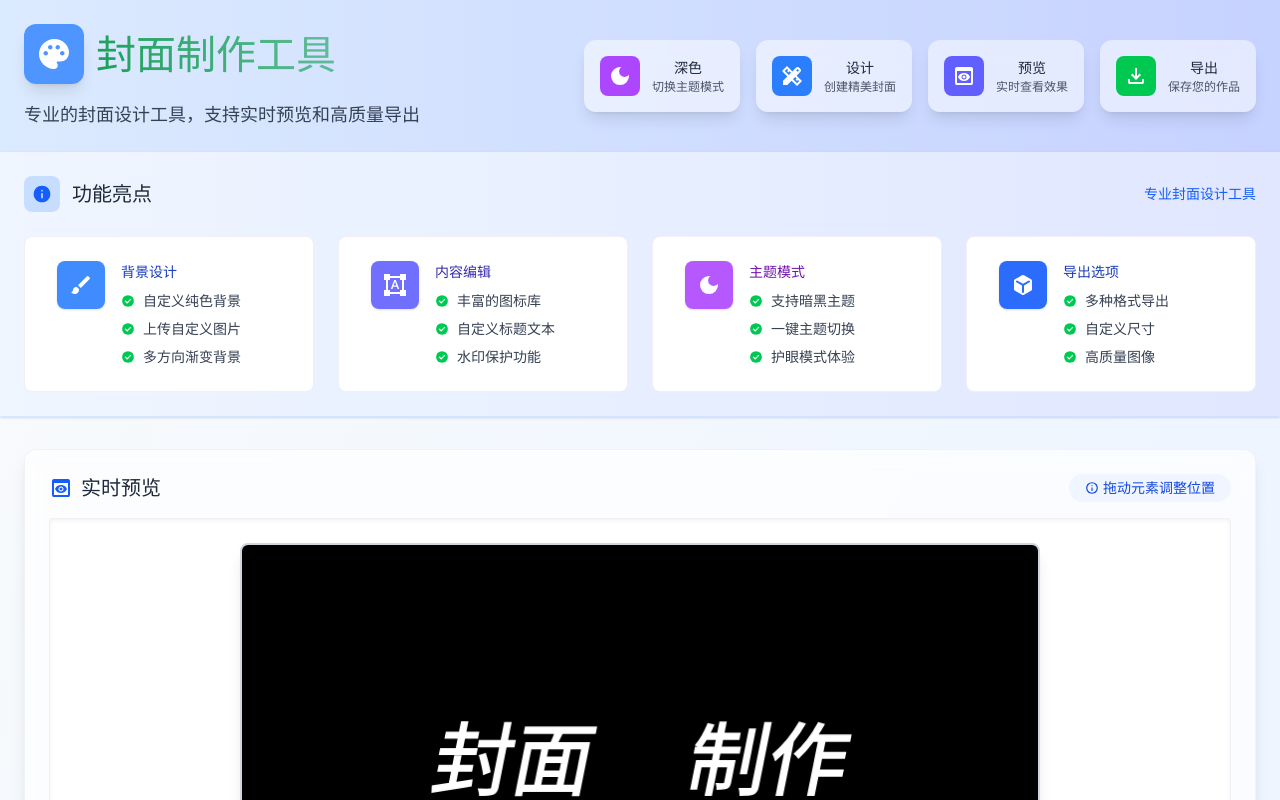
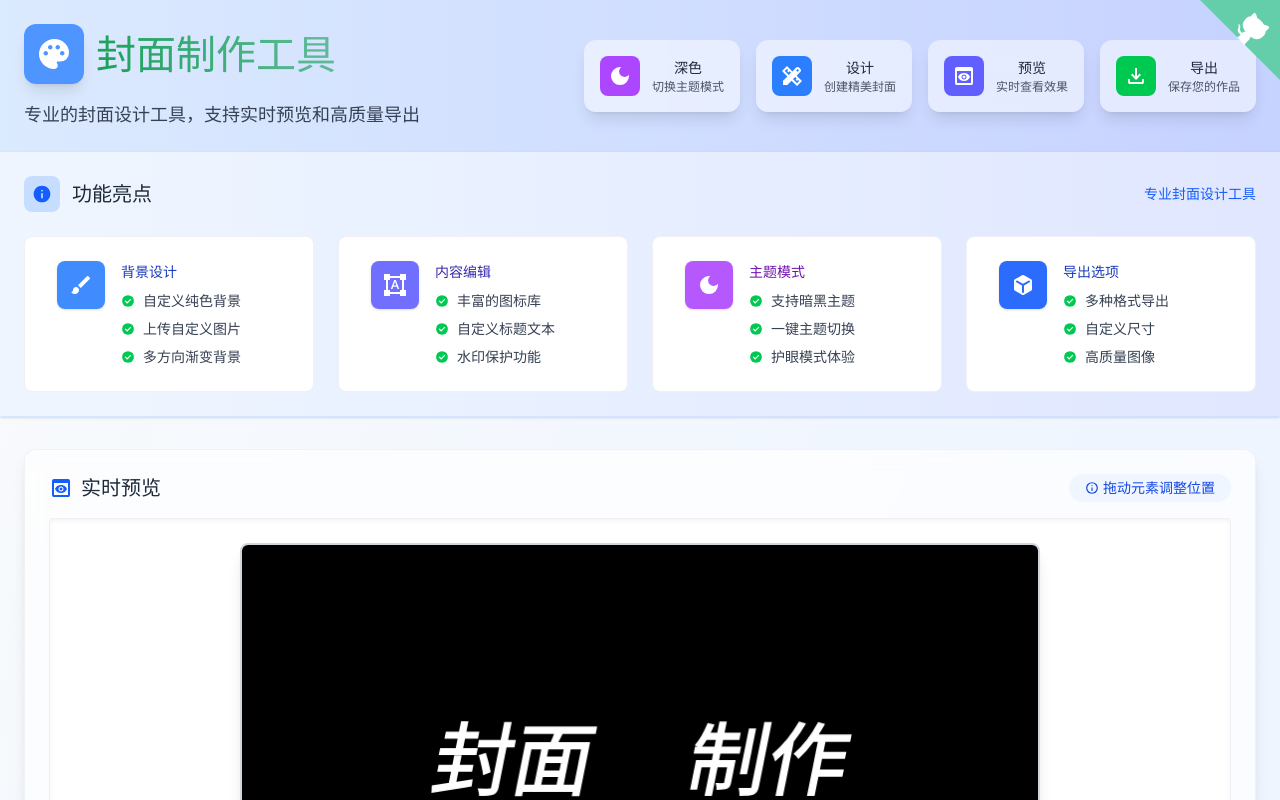
Before and after one commit to wojackop/cover-magic, a Vue app: page / in a window 1280 px wide. Shown: the top 800 px of the page. Built offline with nearby package versions, Linux system fonts and the light colour scheme; a small style sheet from the web is missing.

Commit message:
feat: 新增 GithubCorner 组件

```diff
--- a/src/App.vue
+++ b/src/App.vue
@@ -77,6 +77,7 @@
     </div>
     </div>
   </n-config-provider>
+  <github-corner />
 </template>
 
 <script setup lang="ts">
@@ -90,6 +91,7 @@
 import WatermarkPanel from '@/components/WatermarkPanel.vue'
 import ExportPanel from '@/components/ExportPanel.vue'
 import PreviewPanel from '@/components/PreviewPanel.vue'
+import GithubCorner from '@/components/GithubCorner.vue'
 import type { BackgroundConfig, IconConfig, TitleConfig, WatermarkConfig, ExportConfig } from '@/lib/type'
 
 import { BACKGROUND_TYPE, GRADIENT_DIRECTION } from '@/lib/enum'
@@ -134,7 +136,8 @@
   },
   effects: {                   // 文本效果：控制标题文本的样式效果
     bold: true,                // 粗体：true表示使用粗体，false表示不使用
-    italic: true               // 斜体：true表示使用斜体，false表示不使用
+    italic: true,              // 斜体：true表示使用斜体，false表示不使用
+    uppercase: false           // 大写：true表示将英文转换为大写，false表示不转换
   }
 })
 
--- /dev/null
+++ b/src/components/GithubCorner.vue
@@ -0,0 +1,46 @@
+<template>
+    <a href="https://your-url" class="github-corner" aria-label="View source on GitHub"><svg width="80" height="80"
+            viewBox="0 0 250 250" style="fill:#64CEAA; color:#fff; position: absolute; top: 0; border: 0; right: 0;"
+            aria-hidden="true">
+            <path d="M0,0 L115,115 L130,115 L142,142 L250,250 L250,0 Z" />
+            <path
+                d="M128.3,109.0 C113.8,99.7 119.0,89.6 119.0,89.6 C122.0,82.7 120.5,78.6 120.5,78.6 C119.2,72.0 123.4,76.3 123.4,76.3 C127.3,80.9 125.5,87.3 125.5,87.3 C122.9,97.6 130.6,101.9 134.4,103.2"
+                fill="currentColor" style="transform-origin: 130px 106px;" class="octo-arm" />
+            <path
+                d="M115.0,115.0 C114.9,115.1 118.7,116.5 119.8,115.4 L133.7,101.6 C136.9,99.2 139.9,98.4 142.2,98.6 C133.8,88.0 127.5,74.4 143.8,58.0 C148.5,53.4 154.0,51.2 159.7,51.0 C160.3,49.4 163.2,43.6 171.4,40.1 C171.4,40.1 176.1,42.5 178.8,56.2 C183.1,58.6 187.2,61.8 190.9,65.4 C194.5,69.0 197.7,73.2 200.1,77.6 C213.8,80.2 216.3,84.9 216.3,84.9 C212.7,93.1 206.9,96.0 205.4,96.6 C205.1,102.4 203.0,107.8 198.3,112.5 C181.9,128.9 168.3,122.5 157.7,114.1 C157.9,116.9 156.7,120.9 152.7,124.9 L141.0,136.5 C139.8,137.7 141.6,141.9 141.8,141.8 Z"
+                fill="currentColor" class="octo-body" />
+        </svg></a>
+</template>
+<style scoped>
+.github-corner:hover .octo-arm {
+    animation: octocat-wave 560ms ease-in-out
+}
+
+@keyframes octocat-wave {
+
+    0%,
+    100% {
+        transform: rotate(0)
+    }
+
+    20%,
+    60% {
+        transform: rotate(-25deg)
+    }
+
+    40%,
+    80% {
+        transform: rotate(10deg)
+    }
+}
+
+@media (max-width:500px) {
+    .github-corner:hover .octo-arm {
+        animation: none
+    }
+
+    .github-corner .octo-arm {
+        animation: octocat-wave 560ms ease-in-out
+    }
+}
+</style>
```
